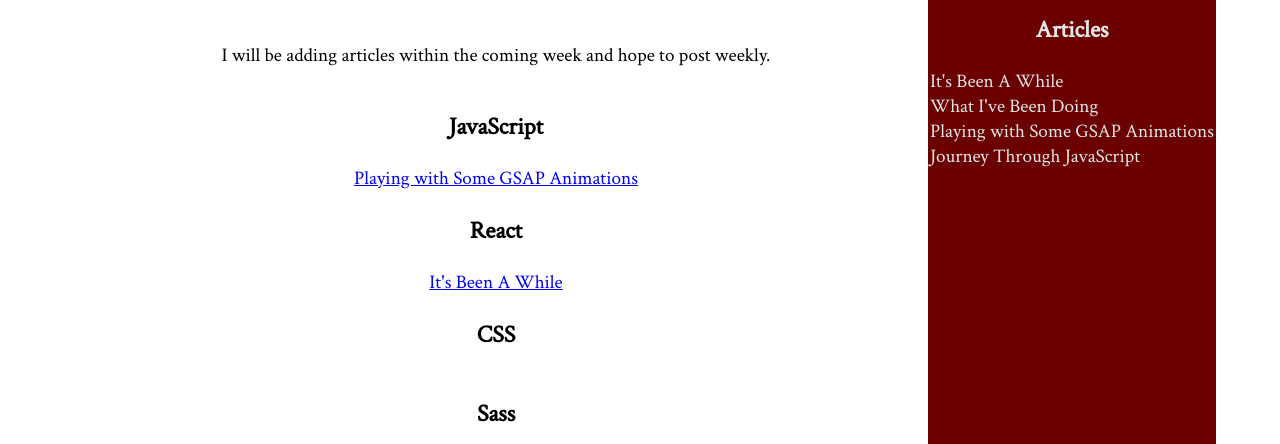
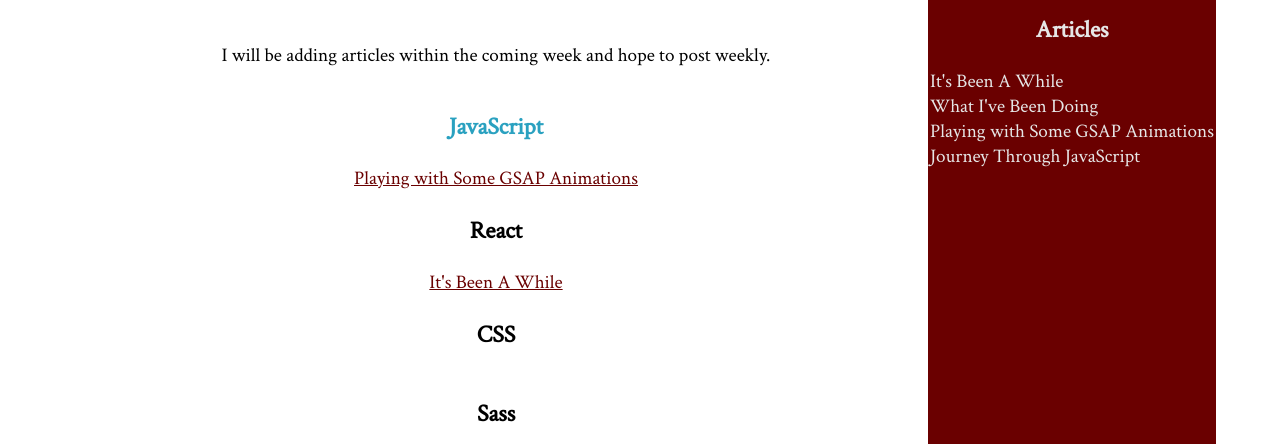
Before and after one commit to JY16/journeythroughjavascript, a plain HTML site: page articles.html in a window 1280 px wide. In both pictures the pointer is over the element 496 px from the left and 495 px from the top of the page. Shown: the part 356-800 px from the top of the page. Drawn offline with Linux system fonts and the light colour scheme.

Commit message:
Update article page links

```diff
--- a/css/blog.css
+++ b/css/blog.css
@@ -229,6 +229,12 @@ aside {
     display: flex;
     flex-direction: column;
     align-items: center; }
+.art-cate a {
+   color: #6a0000;
+}
+.art-cate:hover {
+   color: #2aa1c0;
+ }
 .inner-wrapper .related h3 {
   color: #e6e6e6; }
 .inner-wrapper .related div {
```
